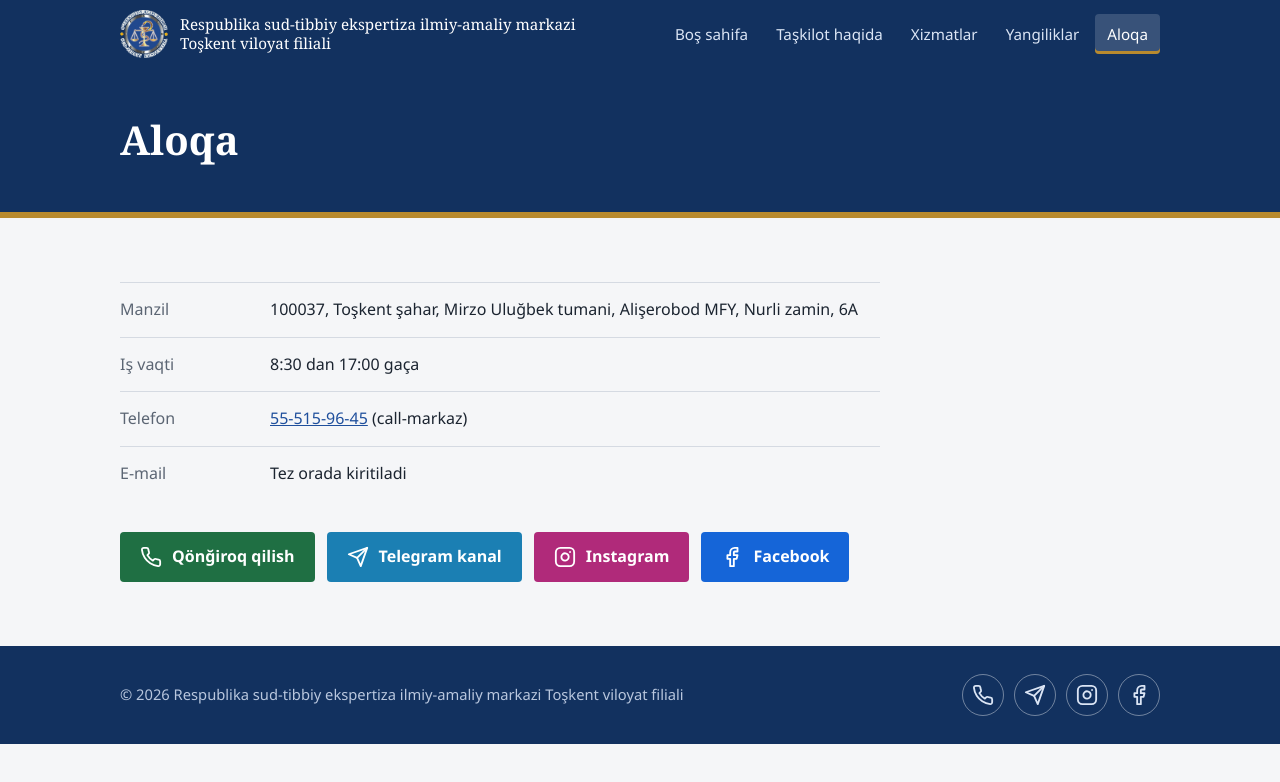
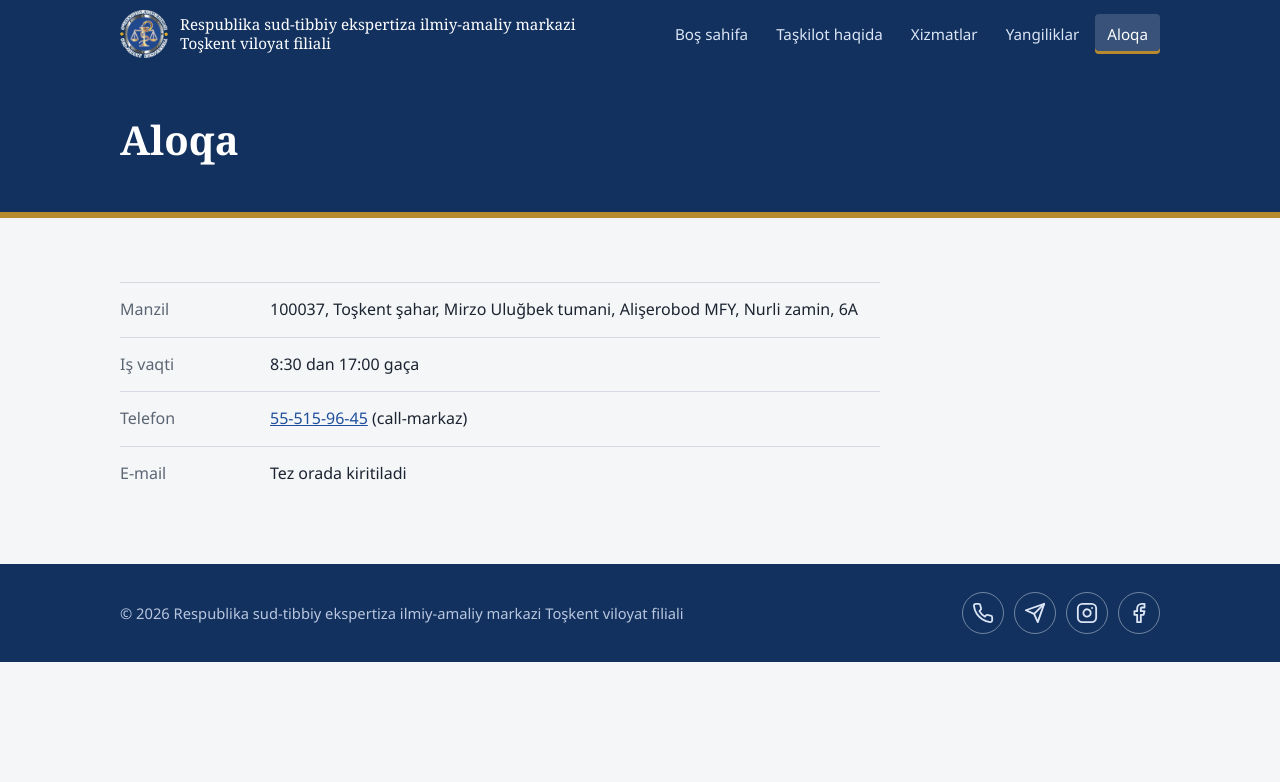
Before and after one commit to miraziz5682/RSTEIAM_WEB, a plain HTML site: page aloqa/index.html in a window 1280 px wide. Drawn offline with Linux system fonts and the light colour scheme.

Commit message:
Add files via upload

```diff
--- a/aloqa/index.html
+++ b/aloqa/index.html
@@ -26,12 +26,6 @@
 <dt>Telefon</dt><dd><a href="tel:+998555159645">55-515-96-45</a> (call-markaz)</dd>
 <dt>E-mail</dt><dd>Tez orada kiritiladi</dd>
 </dl>
-<div class="links">
-<a class="lnk call" href="tel:+998555159645"><svg class="ic" viewBox="0 0 24 24" aria-hidden="true"><path d="M22 16.92v3a2 2 0 0 1-2.18 2 19.79 19.79 0 0 1-8.63-3.07 19.5 19.5 0 0 1-6-6 19.79 19.79 0 0 1-3.07-8.67A2 2 0 0 1 4.11 2h3a2 2 0 0 1 2 1.72 12.84 12.84 0 0 0 .7 2.81 2 2 0 0 1-.45 2.11L8.09 9.91a16 16 0 0 0 6 6l1.27-1.27a2 2 0 0 1 2.11-.45 12.84 12.84 0 0 0 2.81.7A2 2 0 0 1 22 16.92z"/></svg><span>Qönğiroq qilish</span></a>
-<a class="lnk tg" href="https://t.me/rsteiam_tvf" target="_blank" rel="noopener"><svg class="ic" viewBox="0 0 24 24" aria-hidden="true"><line x1="22" y1="2" x2="11" y2="13"/><polygon points="22 2 15 22 11 13 2 9 22 2"/></svg><span>Telegram kanal</span></a>
-<a class="lnk ig" href="https://www.instagram.com/rsteiam_tvf/" target="_blank" rel="noopener"><svg class="ic" viewBox="0 0 24 24" aria-hidden="true"><rect x="2" y="2" width="20" height="20" rx="5" ry="5"/><path d="M16 11.37A4 4 0 1 1 12.63 8 4 4 0 0 1 16 11.37z"/><line x1="17.5" y1="6.5" x2="17.51" y2="6.5"/></svg><span>Instagram</span></a>
-<a class="lnk fb" href="FACEBOOK_HAVOLA" target="_blank" rel="noopener"><svg class="ic" viewBox="0 0 24 24" aria-hidden="true"><path d="M18 2h-3a5 5 0 0 0-5 5v3H7v4h3v8h4v-8h3l1-4h-4V7a1 1 0 0 1 1-1h3z"/></svg><span>Facebook</span></a>
-</div>
 </div>
 </section>
 </main>
--- a/style.css
+++ b/style.css
@@ -76,12 +76,6 @@ nav a[aria-current]{background:rgba(255,255,255,.16);color:#fff;box-shadow:inset
 .post p{margin:0 0 14px;font-size:1.05rem}
 
 .ic{width:22px;height:22px;flex:none;fill:none;stroke:currentColor;stroke-width:2;stroke-linecap:round;stroke-linejoin:round}
-.links{display:flex;flex-wrap:wrap;gap:12px}
-.info .links{grid-column:1/-1}
-.contact .links{margin-top:32px}
-.lnk{display:inline-flex;align-items:center;gap:10px;padding:12px 20px;border-radius:4px;color:#fff;text-decoration:none;font-weight:600}
-.lnk:hover{filter:brightness(1.15)}
-.lnk.call{background:#1f6f43}.lnk.tg{background:#1b7fb3}.lnk.ig{background:#b02a7a}.lnk.fb{background:#1565d8}
 footer .foot{display:flex;align-items:center;justify-content:space-between;gap:16px;flex-wrap:wrap}
 .flinks{display:flex;gap:10px}
 .flinks a{display:inline-flex;width:42px;height:42px;align-items:center;justify-content:center;border:1px solid rgba(255,255,255,.4);border-radius:50%;color:#dbe5f5}
```
Also changed, not shown: index.html (+0 -6 lines).
